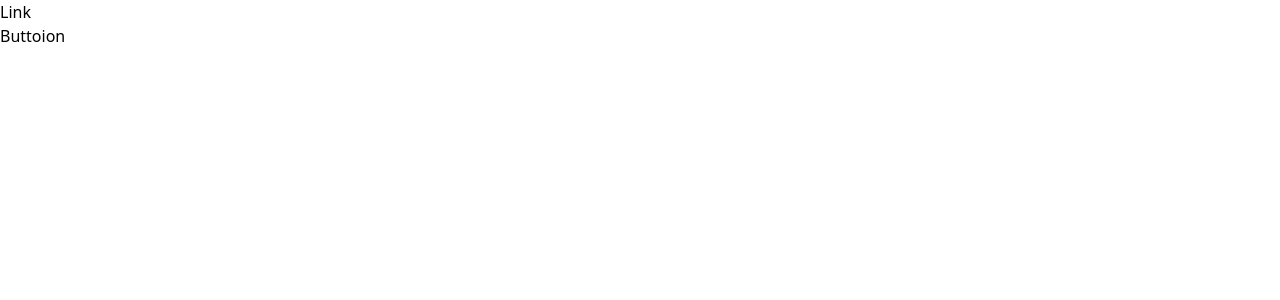
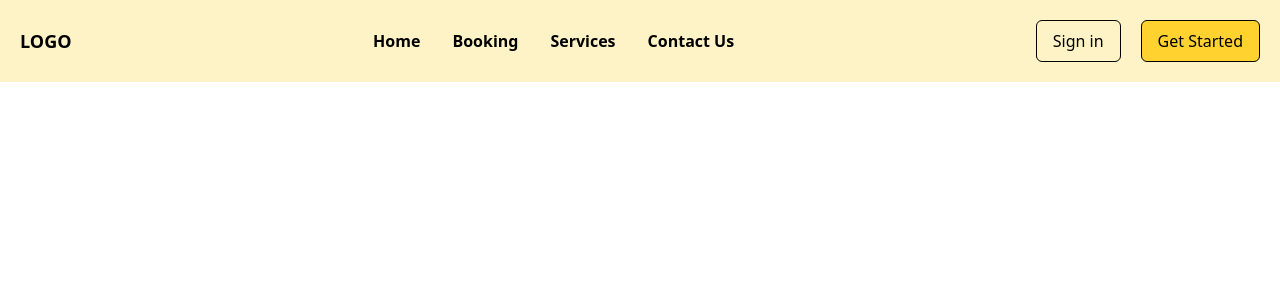
Before and after one commit to MaskINB/Car-Rental-web, a Next.js app: page / in a window 1280 px wide. Shown: the top 300 px of the page. Built offline with nearby package versions, Linux system fonts and the light colour scheme.

Commit message:
navbar 50%  crateded

```diff
--- a/src/app/navbar/components/button.jsx
+++ /dev/null
@@ -1,11 +0,0 @@
-import React from 'react'
-
-const button = () => {
-  return (
-    <div>
-      <h1>Buttoion</h1>
-    </div>
-  )
-}
-
-export default button
--- a/src/app/navbar/navbar.jsx
+++ b/src/app/navbar/navbar.jsx
@@ -1,15 +1,49 @@
-import React from 'react'
-import Buttoin from "../navbar/components/button";
+import Link from 'next/link';
+import React from 'react';
 
+const Navbar = () => {
+  return (
+    <nav className="flex items-center justify-between bg-amber-100 p-5">
+      {/* Logo (Left) */}
+      <h1 className="font-bold text-lg">
+        <Link href="/">LOGO</Link>
+      </h1>
 
-const navbar = () => {
-  return (
-    <>
-    <div>
-        <Buttoin/>
-    </div>
-    </>
-  )
-}
+      {/* Navigation Links (Center) */}
+      <ul className="flex gap-8 text-base font-semibold">
+        <li>
+          <Link href="/car" className="hover:text-amber-600 transition">
+            Home
+          </Link>
+        </li>
+        <li>
+          <Link href="/booking" className="hover:text-amber-600 transition">
+            Booking
+          </Link>
+        </li>
+        <li>
+          <Link href="/car_services" className="hover:text-amber-600 transition">
+            Services
+          </Link>
+        </li>
+        <li>
+          <Link href="/contact_us" className="hover:text-amber-600 transition">
+            Contact Us
+          </Link>
+        </li>
+      </ul>
 
-export default navbar
+      {/* Auth Buttons (Right) */}
+      <div className="flex gap-5">
+        <Link href="/sign_in" className="px-4 py-2 border rounded-md hover:bg-amber-200 transition">
+          Sign in
+        </Link>
+        <Link href="/sign_up" className="px-4 py-2 border rounded-md bg-amber-300 hover:bg-amber-400 transition">
+          Get Started
+        </Link>
+      </div>
+    </nav>
+  );
+};
+
+export default Navbar;
--- a/src/app/page.jsx
+++ b/src/app/page.jsx
@@ -7,7 +7,6 @@ import Link from "next/link";
 export default function Home() {
   return (
     <>
-    <h1><Link href="/booking">Link</Link></h1>
     <Navbar/>
     </>
   );
```
